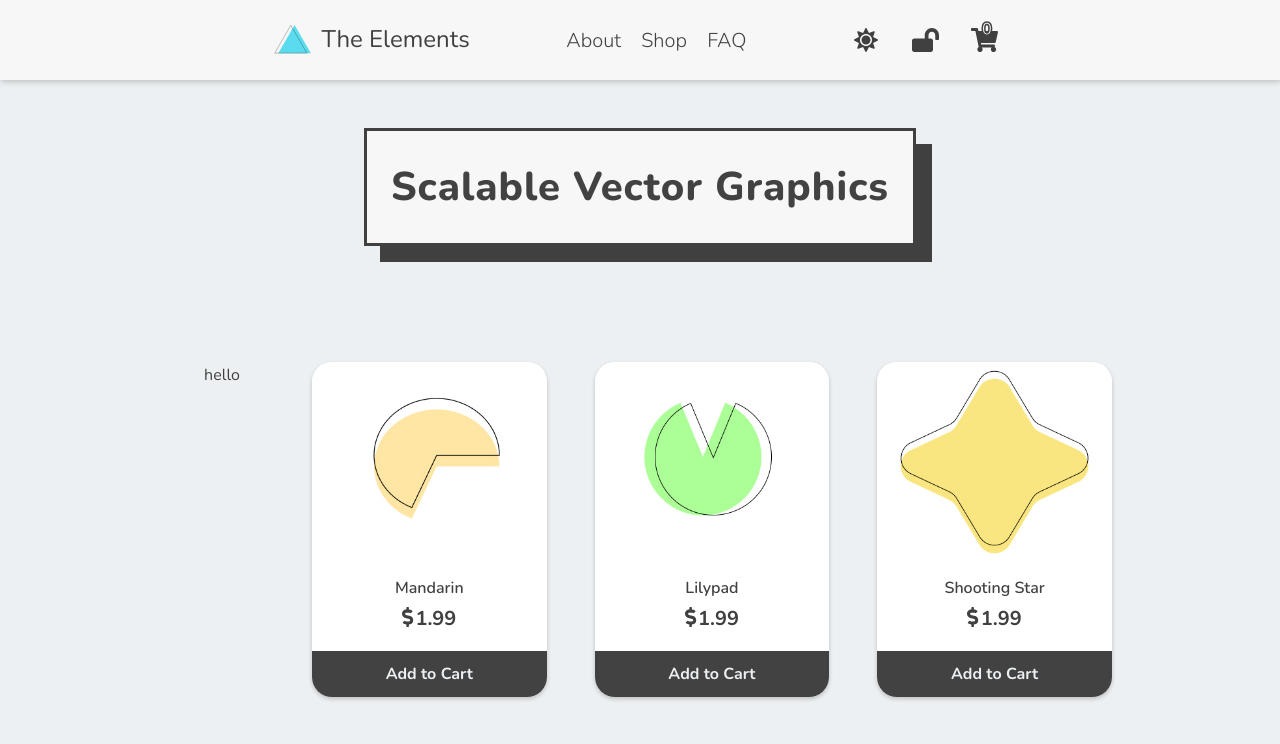
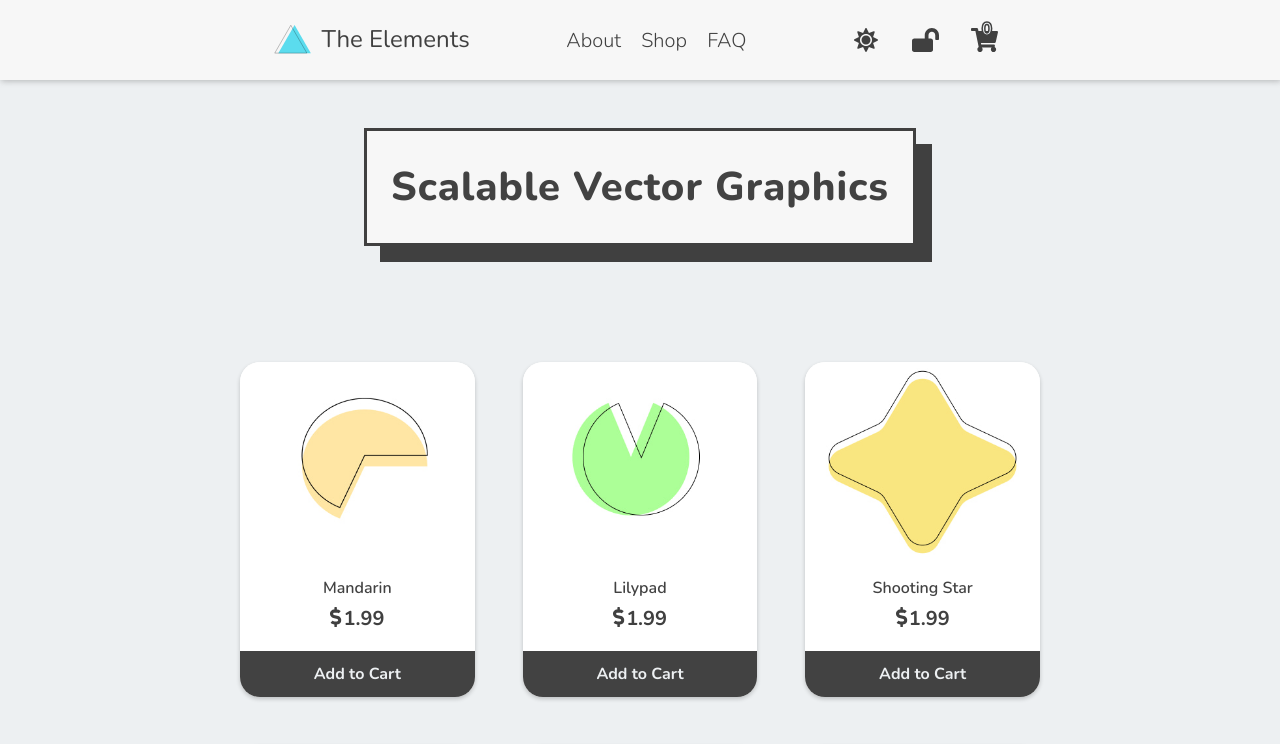
Before and after one commit to AnOrdinaryUsername/Shopping-Cart, a React (Create React App) app: page /#/shop in a window 1280 px wide. Shown: the top 744 px of the page. Built offline with nearby package versions, Linux system fonts and the light colour scheme.

Commit message:
fix: Remove Sidebar for lack of use

```diff
--- a/src/components/pages/Shop.tsx
+++ b/src/components/pages/Shop.tsx
@@ -1,14 +1,9 @@
 import products from 'assets/images/products';
 import { ProductItem } from 'components/molecules';
-import { useWindowSize } from 'hooks';
 import React from 'react';
 import styled from 'styled-components/macro';
-import { BREAKPOINT_SIZES } from '../../constants';
 
 const Shop = () => {
-  const { width } = useWindowSize();
-  const isDesktop = width >= BREAKPOINT_SIZES.lg;
-
   return (
     <Wrapper>
       <Header>
@@ -18,13 +13,6 @@ const Shop = () => {
         <Toolbar></Toolbar>
       </Header>
       <Content>
-        {isDesktop && (
-          <Sidebar>
-            <div>
-              <p>hello</p>
-            </div>
-          </Sidebar>
-        )}
         <ProductsContainer>
           {products.map((props, index) => {
             return <ProductItem {...props} key={index} />;
@@ -92,16 +80,6 @@ const Content = styled.div`
   }
 `;
 
-const Sidebar = styled.section`
-  position: sticky;
-  top: 10%;
-  display: flex;
-  flex-direction: column;
-  height: fit-content;
-  margin-right: 3.6rem;
-  padding: 0 3.6rem;
-`;
-
 const ProductsContainer = styled.section`
   display: grid;
   grid-template-columns: repeat(auto-fit, minmax(20rem, 1fr));
```
